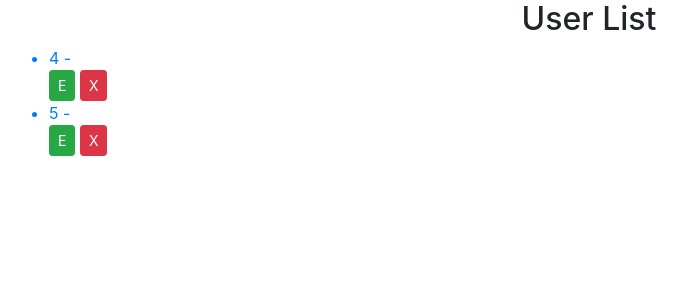
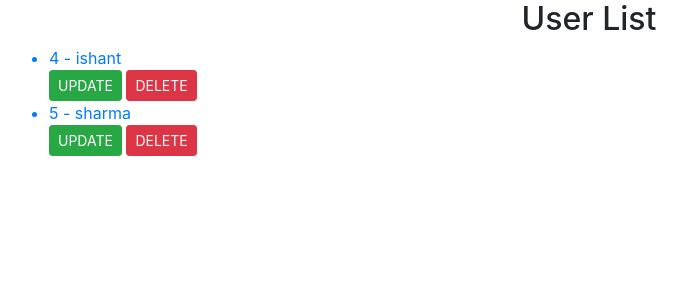
Before and after one commit to vishalimpinge7696/Note-crud, a Django app: page / in a window 1280 px wide. Shown: the part 56-356 px from the top of the page, without its empty margins (51-738 px from the left). Run offline with Django 3.2, Linux system fonts and the light colour scheme; data comes from the database, SQL or seed files in the repository; both versions use the stored data as it was after the commit; some libraries are stand-ins or nearby versions.

Commit message:
seconed update

```diff
--- a/classview/myapp/templates/myapp/note_form.html
+++ b/classview/myapp/templates/myapp/note_form.html
@@ -2,13 +2,13 @@
 
 {% block content %}
     <div class="container">
-        <h2>Update</h2>
+        <h2>Create Note</h2>
         <div class="row">
              <form method="post">
                 {% csrf_token %}
 
                 <div class="form-group">
-                    <label for="note">Name</label>
+                    <label for="note">Note</label>
 
                     <input type="text"
                            name="note"
--- a/classview/myapp/templates/myapp/note_list.html
+++ b/classview/myapp/templates/myapp/note_list.html
@@ -8,13 +8,13 @@
             <ul class="col-md-8 col-md-offset-4">
                 {% for user in object_list %}
                     <a href="{% url 'myapp:detail' user.pk %}">
-                        <li>{{ user.pk }} - {{ user.name }}</li></a>
+                        <li>{{ user.pk }} - {{ user.note }}</li></a>
 
                     <a class="btn btn-success btn-sm"
-                    href="{% url 'myapp:update' user.pk %}">E</a>
+                    href="{% url 'myapp:update' user.pk %}">UPDATE</a>
 
                     <a class="btn btn-danger btn-sm"
-                    href="{% url 'myapp:delete' user.pk %}">X</a>
+                    href="{% url 'myapp:delete' user.pk %}">DELETE</a>
                 {% endfor %}
             </ul>
 
```
Also changed, not shown: classview/db.sqlite3.
